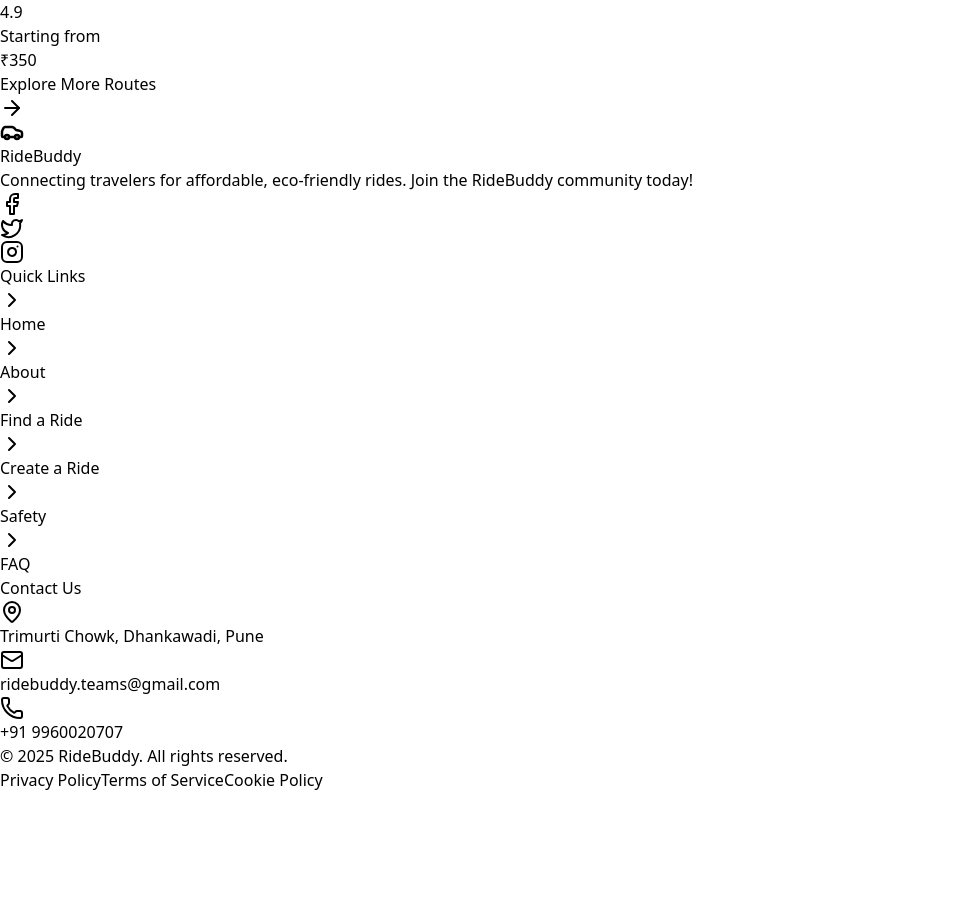
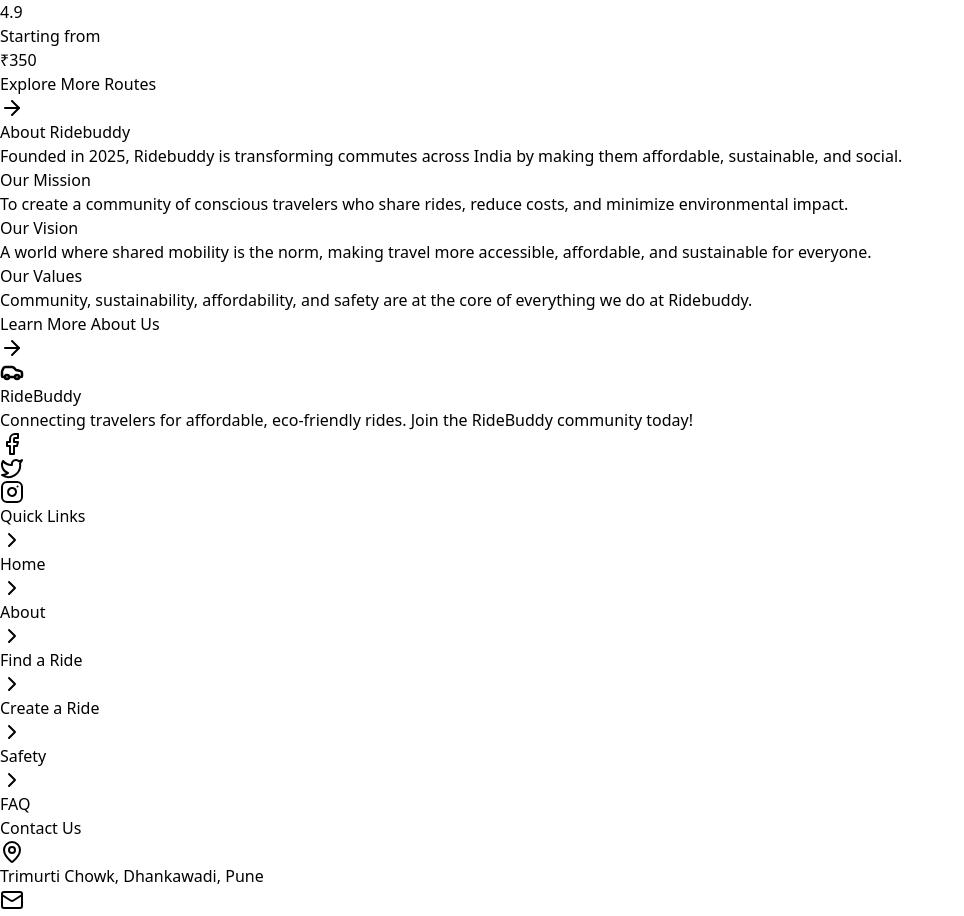
Before and after one commit to LalitMohane0275/Carpooling_System, a React (Vite) app in the folder Carpooling_Frontend/: page /home in a window 1280 px wide. Shown: the part 2185-3101 px from the top of the page, without its empty margins (0-964 px from the left). Before the commit the page ends 2977 px from the top, so only its background shows below. Built offline with nearby package versions, Linux system fonts and the light colour scheme; no server answers; sample sign-in values are in the browser's storage.

Commit message:
home section

```diff
--- a/Carpooling_Frontend/src/pages/Home.jsx
+++ b/Carpooling_Frontend/src/pages/Home.jsx
@@ -13,7 +13,6 @@ import {
   MessageCircle,
   Share2,
   Bell,
-  Heart,
   Shield,
 } from "lucide-react";
 
@@ -220,6 +219,50 @@ const HomePage = () => {
           </div>
         </div>
       </section>
+
+      {/* About Us Section */}
+      <section className="py-16 px-4 bg-blue-50">
+        <div className="max-w-6xl mx-auto">
+          <div className="text-center mb-12">
+            <h2 className="text-3xl font-bold text-gray-800 mb-4">
+              About Ridebuddy
+            </h2>
+            <p className="text-lg text-gray-600 max-w-3xl mx-auto">
+              Founded in 2025, Ridebuddy is transforming commutes across India by making them affordable, sustainable, and social.
+            </p>
+          </div>
+          <div className="grid grid-cols-1 md:grid-cols-3 gap-8">
+            <div className="bg-white rounded-lg shadow-md p-6 hover:shadow-lg transition-shadow duration-300">
+              <h3 className="text-xl font-semibold text-gray-800 mb-3">Our Mission</h3>
+              <p className="text-gray-600">
+                To create a community of conscious travelers who share rides, reduce costs, and minimize environmental impact.
+              </p>
+            </div>
+            <div className="bg-white rounded-lg shadow-md p-6 hover:shadow-lg transition-shadow duration-300">
+              <h3 className="text-xl font-semibold text-gray-800 mb-3">Our Vision</h3>
+              <p className="text-gray-600">
+                A world where shared mobility is the norm, making travel more accessible, affordable, and sustainable for everyone.
+              </p>
+            </div>
+            <div className="bg-white rounded-lg shadow-md p-6 hover:shadow-lg transition-shadow duration-300">
+              <h3 className="text-xl font-semibold text-gray-800 mb-3">Our Values</h3>
+              <p className="text-gray-600">
+                Community, sustainability, affordability, and safety are at the core of everything we do at Ridebuddy.
+              </p>
+            </div>
+          </div>
+          <div className="text-center mt-10">
+            <button
+              onClick={() => navigate("/about")}
+              className="bg-blue-500 text-white px-6 py-3 rounded-lg hover:bg-blue-600 transition-colors inline-flex items-center space-x-2"
+            >
+              <span>Learn More About Us</span>
+              <ArrowRight className="h-5 w-5" />
+            </button>
+          </div>
+        </div>
+      </section>
+
     </div>
   );
 };
```
